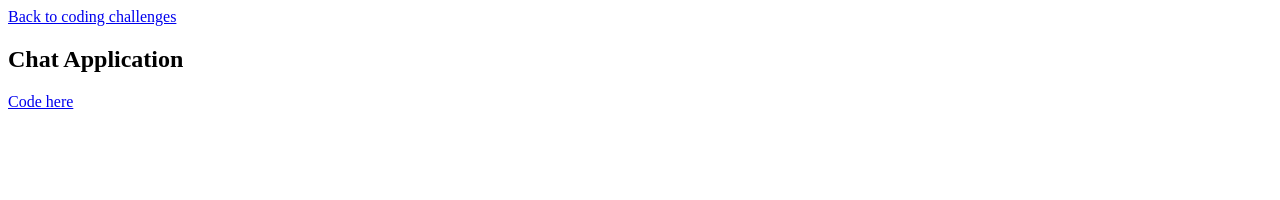
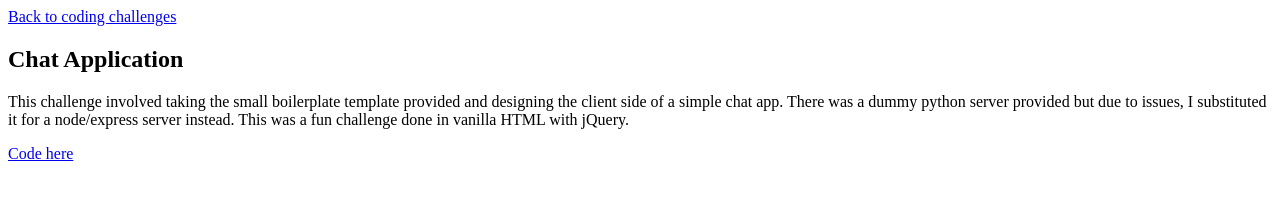
Before and after one commit to Kiwilicious/old-site, a Gatsby site: page /cc-chat in a window 1280 px wide. Built offline with nearby package versions, Linux system fonts and the light colour scheme; Gatsby itself is replaced by a stand-in of ours.

Commit message:
Added details for chat challenge

```diff
--- a/src/pages/cc-chat.js
+++ b/src/pages/cc-chat.js
@@ -8,6 +8,11 @@ export default class TinyChatChallenge extends Component {
         <div><Link to="/coding-challenges">Back to coding challenges</Link></div>
         <div>
           <h2>Chat Application</h2>
+          <p>
+            This challenge involved taking the small boilerplate template provided and designing the client side of a simple
+            chat app. There was a dummy python server provided but due to issues, I substituted it for a node/express server
+            instead. This was a fun challenge done in vanilla HTML with jQuery.
+          </p>
           <a href="https://github.com/Kiwilicious/tinychat">Code here</a>
           </div>
       </div>
```
